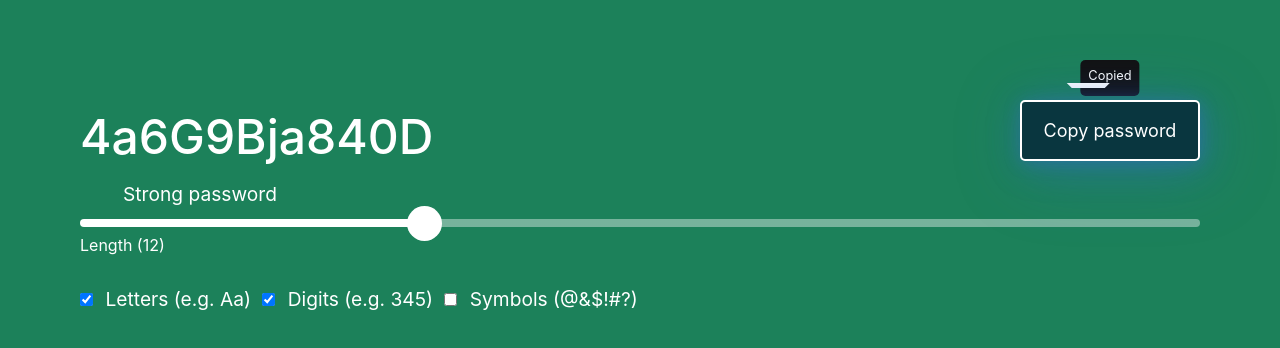
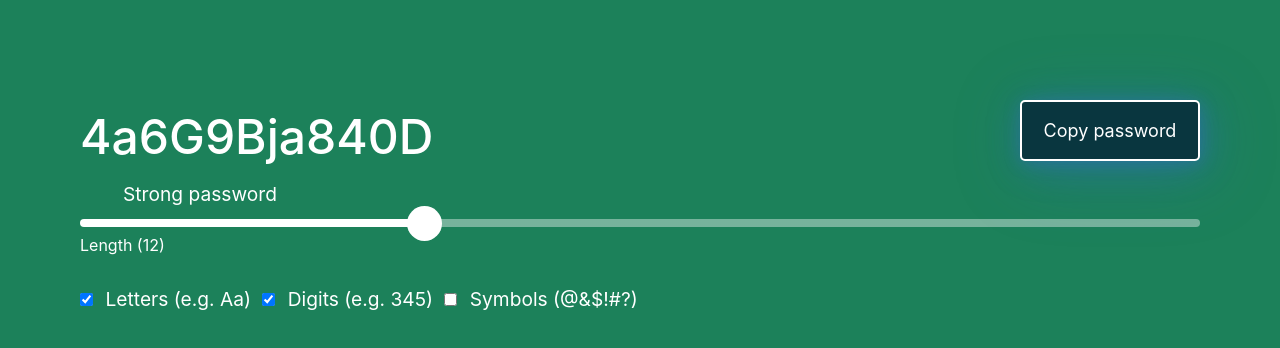
Before and after one commit to nialldbarber/uniq-pswd-svelte, a Svelte app: page / in a window 1280 px wide. Shown: the part 190-538 px from the top of the page. Built offline with nearby package versions, Linux system fonts and the light colour scheme; some icons are missing.

Commit message:
Added toolip timeout

```diff
--- a/src/components/Button.svelte
+++ b/src/components/Button.svelte
@@ -2,11 +2,22 @@
   import {copyToClipboard} from '../utils/copyToClipboard';
 
   export let copyText: string;
+  let isVisisble: boolean = false;
+
+  function handleClick(): void {
+    copyToClipboard(copyText);
+    isVisisble = true;
+    setTimeout(() => {
+      isVisisble = false;
+    }, 1000);
+  }
 </script>
 
 <div>
-  <span>Copied</span>
-  <button on:click={() => copyToClipboard(copyText)}>Copy password</button>
+  {#if isVisisble}
+    <span>Copied</span>
+  {/if}
+  <button on:click={handleClick}>Copy password</button>
 </div>
 
 <style lang="scss">
@@ -29,13 +40,13 @@
 
     &:after {
       content: '';
-      position: 'absolute';
+      position: absolute;
       display: block;
       left: 50%;
       top: 30px;
       border-left: 5px solid transparent;
       border-right: 5px solid transparent;
-      border-top: 5px solid var(--white);
+      border-top: 5px solid var(--black);
       transform: translateX(-50%);
     }
   }
```
